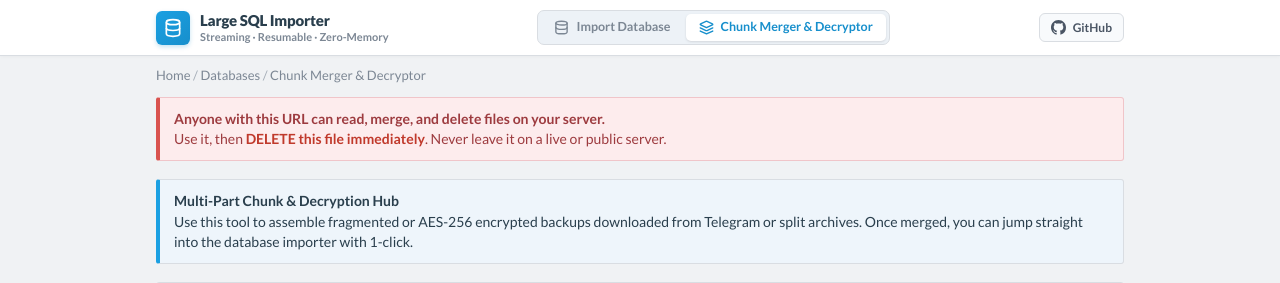
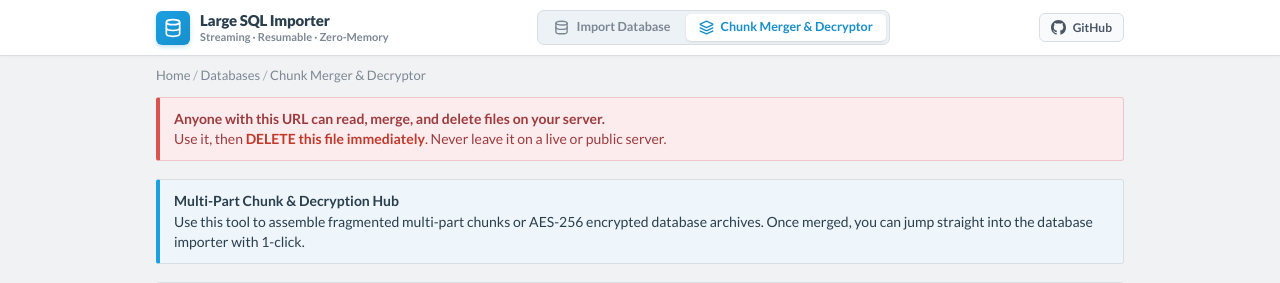
Before and after one commit to olakunlevpn/large-sql-importer, a PHP site: page /merge.php in a window 1280 px wide. Shown: the top 283 px of the page. Run offline with PHP 8.4, Linux system fonts and the light colour scheme; data that the repository does not hold is empty; some libraries are stand-ins or nearby versions.

Commit message:
docs: generalize copy for multi-part chunks and encrypted archives

```diff
--- a/index.php
+++ b/index.php
@@ -1246,7 +1246,7 @@ $defaults = db_defaults();
       <div style="background:#f3f0fb;border:1px solid #e4dbf7;border-left:4px solid #673ab7;padding:10px 12px;border-radius:3px;margin-bottom:14px;display:flex;align-items:center;gap:10px;font-size:13px;color:#4a2c7a">
         <span style="font-size:16px">🧩</span>
         <div style="flex:1">
-          <b>Have multi-part chunks or encrypted backups from Telegram?</b>
+          <b>Have multi-part chunks or AES-256 encrypted database archives?</b>
           Use the Chunk Merger to automatically concatenate and decrypt them into a single dump.
         </div>
         <a href="merge.php" class="btn btn-default" style="font-size:12px;padding:4px 10px;border-color:#d1c4e9;color:#512da8">Open Chunk Merger &rarr;</a>
--- a/merge.php
+++ b/merge.php
@@ -4,7 +4,7 @@
  *
  * Standalone companion tool for Large SQL Importer.
  * Detects, validates, merges, and decrypts multi-part backup chunks
- * (such as those generated by Telegram backups, split, or custom backup scripts)
+ * (such as those generated by split archives, cloud storage, or automated backup pipelines)
  * into a single unified .sql or .sql.gz dump ready for immediate database import.
  *
  * Features:
@@ -729,7 +729,7 @@ if ($action === 'merge') {
 
   <div class="callout callout-info">
     <div class="ttl">Multi-Part Chunk &amp; Decryption Hub</div>
-    <div>Use this tool to assemble fragmented or AES-256 encrypted backups downloaded from Telegram or split archives. Once merged, you can jump straight into the database importer with 1-click.</div>
+    <div>Use this tool to assemble fragmented multi-part chunks or AES-256 encrypted database archives. Once merged, you can jump straight into the database importer with 1-click.</div>
   </div>
 
   <!-- 1. UPLOAD CHUNKS -->
```
Also changed, not shown: README.md.
